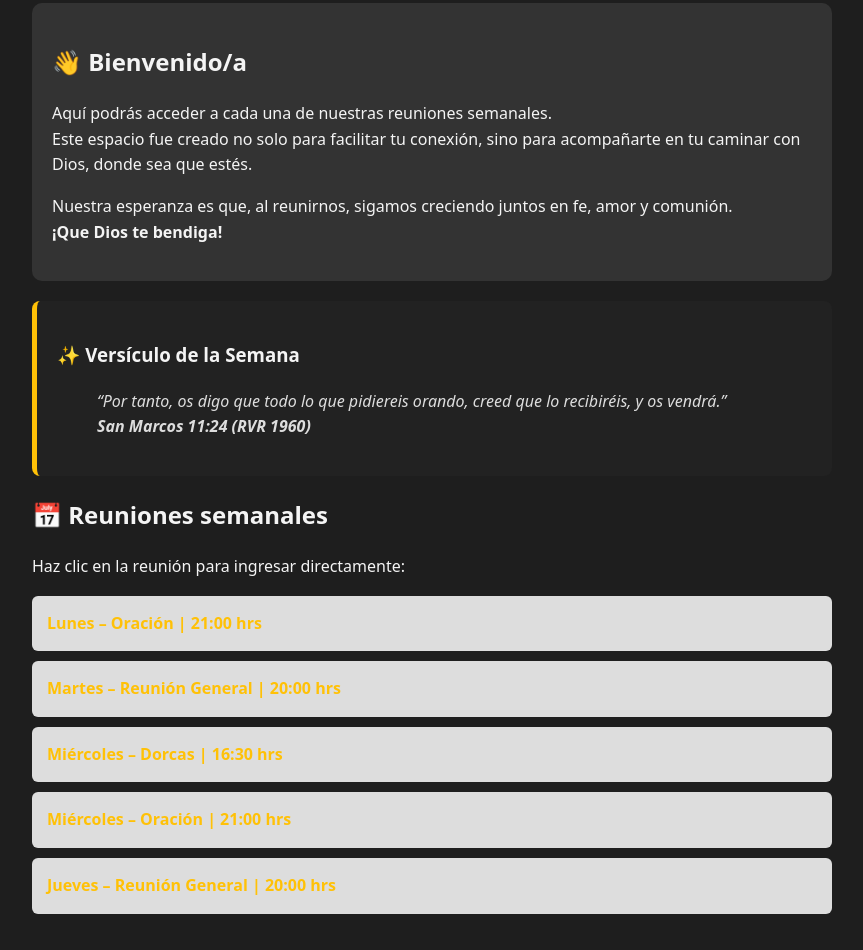
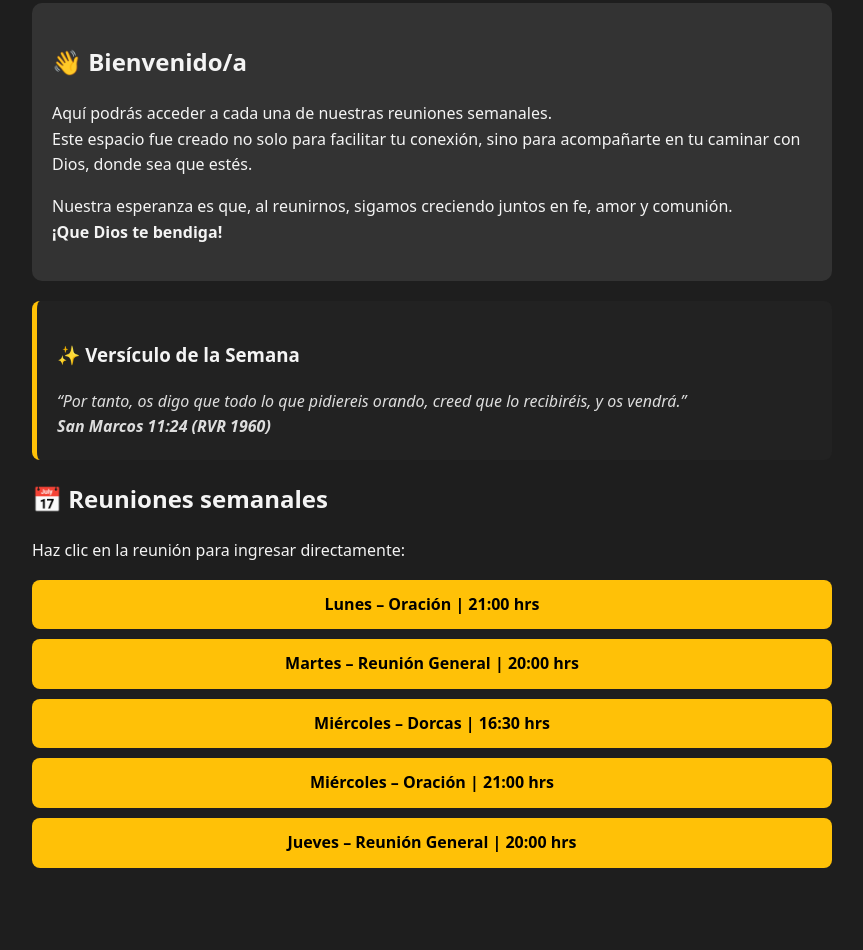
Before and after one commit to IUMPTemploSanJoaquin/IUMP-Templo-San-Joaqu-n, a plain HTML site: page index.html in a window 1280 px wide. Shown: the part 231-1181 px from the top of the page, without its empty margins (208-1071 px from the left). After the commit the page ends 1129 px from the top, so only its background shows below. Drawn offline with Linux system fonts and the light colour scheme.

Commit message:
Actualización de estilos: botones Zoom y limpieza CSS

```diff
--- a/style.css
+++ b/style.css
@@ -44,32 +44,32 @@ body {
 blockquote {
   font-style: italic;
   color: #ddd;
+  margin: 0;
 }
 
 /* Lista de reuniones */
 .reuniones ul {
   list-style: none;
-  padding-left: 0;
+  padding: 0;
+  margin: 0;
 }
 
 .reuniones li {
-  background-color: #ffffffd8;
   margin-bottom: 10px;
-  padding: 15px;
-  border-radius: 6px;
-  transition: background 0.3s;
-}
-
-.reuniones li:hover {
-  background-color: #444;
 }
 
 .reuniones a {
-  color: #ffc107;
+  display: block;
+  background-color: #ffc107;
+  color: #000;
   text-decoration: none;
+  padding: 12px;
+  border-radius: 8px;
   font-weight: bold;
+  text-align: center;
+  transition: background 0.2s ease;
 }
 
 .reuniones a:hover {
-  text-decoration: underline;
+  background-color: #e0a800;
 }
```
